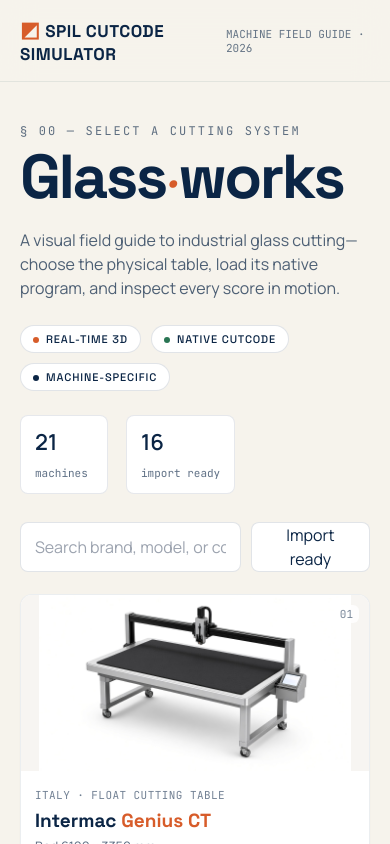
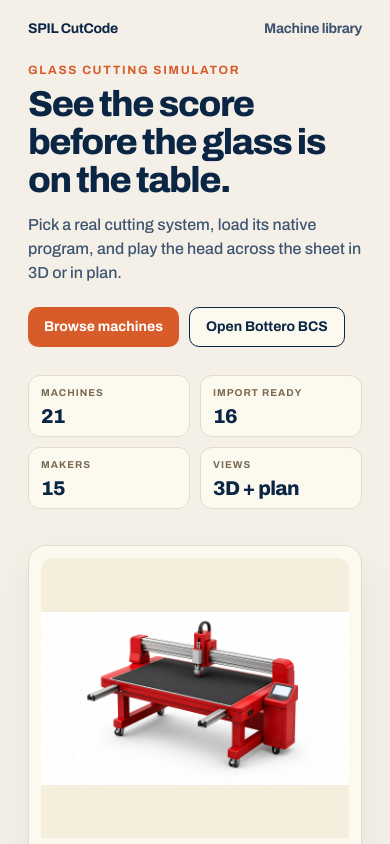
Before and after one commit to Evil-Shown/SPIL-CutCode-Viewer, a React (Vite) app in the folder apps/desktop/: page / in a window 390 px wide. Built offline with nearby package versions, Linux system fonts and the light colour scheme.

Commit message:
Revamp landing page layout and styling. Update font links for better performance and consistency. Redesign sections for improved user experience, including a new poster layout, enhanced navigation, and updated action buttons. Adjust CSS for better visual coherence and responsiveness.

```diff
--- a/apps/desktop/index.html
+++ b/apps/desktop/index.html
@@ -6,7 +6,7 @@
     <title>SPIL CutCode Simulator</title>
     <link rel="preconnect" href="https://fonts.googleapis.com" />
     <link rel="preconnect" href="https://fonts.gstatic.com" crossorigin />
-    <link href="https://fonts.googleapis.com/css2?family=Archivo:wght@500;650;700;800&family=JetBrains+Mono:wght@400;500&family=Manrope:wght@400;500;600&family=Newsreader:ital,wght@0,400;1,400;1,500&family=Space+Grotesk:wght@400;500;600;700&display=swap" rel="stylesheet" />
+    <link href="https://fonts.googleapis.com/css2?family=Archivo:wght@500;700;800&family=JetBrains+Mono:wght@400;500&family=Newsreader:ital,opsz,wght@0,6..72,400;1,6..72,400&family=Space+Grotesk:wght@500;600;700&display=swap" rel="stylesheet" />
   </head>
   <body class="bg-slate-50 text-slate-800 antialiased dark:bg-slate-950 dark:text-slate-100">
     <div id="root"></div>
--- a/apps/desktop/src/Landing.tsx
+++ b/apps/desktop/src/Landing.tsx
@@ -29,39 +29,112 @@
   }, [query, onlyReady]);
 
   const readyCount = MACHINES.filter((m) => m.importReady).length;
+  const featured = MACHINES.find((m) => m.id === "bottero-bcs") ?? MACHINES[0];
+  const rail = MACHINES.filter((m) => m.id !== featured.id).slice(0, 4);
+  const brands = [...new Set(MACHINES.map((m) => m.brand))];
 
   return (
     <div className="landing">
-      <nav className="landing-nav">
-        <div className="landing-brand"><span>◩</span> SPIL CUTCODE SIMULATOR</div>
-        <div className="landing-nav-meta">MACHINE FIELD GUIDE · 2026</div>
-      </nav>
-      <header className="landing-top">
+      <section className="poster">
+        <header className="poster-bar">
+          <span>SPIL CutCode</span>
+          <a href="#library">Machine library</a>
+        </header>
+
+        <div className="poster-grid">
+          <div className="poster-copy">
+            <p className="poster-kicker">Glass cutting simulator</p>
+            <h1>See the score before the glass is on the table.</h1>
+            <p>
+              Pick a real cutting system, load its native program, and play the head across the sheet in 3D or in plan.
+            </p>
+            <div className="poster-actions">
+              <a className="poster-cta" href="#library">Browse machines</a>
+              <button type="button" className="poster-ghost" onClick={() => onSelect(featured)}>
+                Open {featured.brand} {featured.model}
+              </button>
+            </div>
+            <dl className="poster-facts">
               <div>
-          <p className="eyebrow">§ 00 — Select a cutting system</p>
-          <h1>Glass<span>·</span>works</h1>
-          <p className="lede">
-            A visual field guide to industrial glass cutting—choose the physical table, load its native program, and inspect every score in motion.
-          </p>
-          <div className="landing-pills">
-            <span><i />Real-time 3D</span>
-            <span><i />Native cutcode</span>
-            <span><i />Machine-specific</span>
+                <dt>Machines</dt>
+                <dd>{MACHINES.length}</dd>
+              </div>
+              <div>
+                <dt>Import ready</dt>
+                <dd>{readyCount}</dd>
+              </div>
+              <div>
+                <dt>Makers</dt>
+                <dd>{brands.length}</dd>
+              </div>
+              <div>
+                <dt>Views</dt>
+                <dd>3D + plan</dd>
+              </div>
+            </dl>
+          </div>
+
+          <div className="poster-stage">
+            <button type="button" className="poster-frame" onClick={() => onSelect(featured)}>
+              <img src={`/machines/${featured.id}.png`} alt={`${featured.brand} ${featured.model}`} />
+              <span className="frame-cap">
+                <em>On the floor</em>
+                <strong>
+                  {featured.brand} {featured.model}
+                </strong>
+                <small>
+                  {featured.origin} · bed {featured.bed.width} × {featured.bed.height} mm
+                </small>
+              </span>
+            </button>
+            <div className="poster-rail">
+              {rail.map((m) => (
+                <button key={m.id} type="button" onClick={() => onSelect(m)}>
+                  <img src={`/machines/${m.id}.png`} alt="" />
+                  <span>
+                    {m.brand}
+                    <small>{m.model}</small>
+                  </span>
+                </button>
+              ))}
             </div>
           </div>
-        <div className="landing-stats">
+        </div>
+
+        <footer className="poster-foot">
+          <span>© 2026 SPIL</span>
+          <ul>
+            {brands.map((b) => (
+              <li key={b}>{b}</li>
+            ))}
+          </ul>
+        </footer>
+      </section>
+
+      <section className="poster-steps">
+        <article>
+          <span>01</span>
+          <h3>Pick the table</h3>
+          <p>Each card is a real cutting system — bed size, origin, and the file types that machine accepts.</p>
+        </article>
+        <article>
+          <span>02</span>
+          <h3>Load the cutcode</h3>
+          <p>Drop an OTD, CUT, or the maker’s own program. The sheet is built from that file, not from a generic drawing.</p>
+        </article>
+        <article>
+          <span>03</span>
+          <h3>Run the score</h3>
+          <p>Play the head across the glass in 3D, or drop to plan view and read every line of the path.</p>
+        </article>
+      </section>
+
+      <div className="landing-tools" id="library">
         <div>
-            <strong>{MACHINES.length}</strong>
-            <span>machines</span>
+          <p className="section-eyebrow">The tables</p>
+          <h2>Every system in the library.</h2>
         </div>
-          <div>
-            <strong>{readyCount}</strong>
-            <span>import ready</span>
-          </div>
-        </div>
-      </header>
-
-      <div className="landing-tools">
+        <div className="filter-row">
           <input
             value={query}
             onChange={(e) => setQuery(e.target.value)}
@@ -71,6 +144,7 @@
           <button type="button" className={onlyReady ? "chip on" : "chip"} onClick={() => setOnlyReady((v) => !v)}>
             Import ready
           </button>
+        </div>
       </div>
 
       <div className="machine-grid">
--- a/apps/desktop/src/index.css
+++ b/apps/desktop/src/index.css
@@ -181,116 +181,124 @@
 .landing {
   height: 100%;
   overflow: auto;
-  padding: 0 48px 72px;
-  background: #f6f3ec;
+  background: #f4f0e8;
   color: #0b2545;
+  font-family: Archivo, "Segoe UI", sans-serif;
 }
-.landing-nav {
-  position: sticky; top: 0; z-index: 5;
-  display: flex; justify-content: space-between; align-items: center;
-  margin: 0 -48px; padding: 16px 48px;
-  border-bottom: 1px solid rgba(11,37,69,.08);
-  background: rgba(246,243,236,.92); backdrop-filter: blur(16px);
+.poster {
+  display: flex;
+  flex-direction: column;
+  gap: 28px;
+  max-width: 1180px;
+  margin: 0 auto;
+  padding: 22px 28px 8px;
 }
-.landing-brand { font: 700 17px "Space Grotesk",sans-serif; letter-spacing: .03em; }
-.landing-brand span { color: #d75c2a; font-size: 21px; }
-.landing-nav-meta { font: 11px "JetBrains Mono",monospace; color: rgba(11,37,69,.62); }
-.landing-pills { display: flex; flex-wrap: wrap; gap: 10px; margin-top: 25px; }
-.landing-pills span { border: 1px solid rgba(11,37,69,.12); border-radius: 999px; background: #fff; padding: 6px 12px; font: 500 11px "Space Grotesk",sans-serif; letter-spacing: .08em; text-transform: uppercase; }
-.landing-pills i { display: inline-block; width: 6px; height: 6px; margin-right: 7px; border-radius: 50%; background: #d75c2a; }
-.landing-pills span:nth-child(2) i { background: #2a7553; }
-.landing-pills span:nth-child(3) i { background: #0b2545; }
-
-.landing-top {
+.poster-bar {
   display: flex;
   justify-content: space-between;
-  gap: 32px;
-  align-items: flex-end;
-  max-width: 1280px;
-  margin: 0 auto;
-  padding-top: 40px;
+  align-items: center;
+  font: 700 14px/1 Archivo, sans-serif;
+  letter-spacing: -0.02em;
 }
-
-.eyebrow {
-  margin: 0 0 6px;
-  font-size: 12px;
-  letter-spacing: 0.18em;
+.poster-bar a { color: #3e5470; font-weight: 600; font-size: 14px; }
+.poster-grid {
+  display: grid;
+  grid-template-columns: minmax(280px, 0.9fr) minmax(340px, 1.1fr);
+  gap: 36px;
+  align-items: center;
+}
+.poster-copy > .poster-kicker {
+  margin: 0 0 10px;
+  max-width: none;
+  font: 700 12px/1 Archivo, sans-serif;
+  letter-spacing: 0.14em;
   text-transform: uppercase;
-  color: rgba(11,37,69,.65);
-  font-family: "JetBrains Mono", monospace;
+  color: #d75c2a;
 }
-
-.landing h1 {
+.poster h1 {
   margin: 0;
-  font: 650 clamp(40px, 5vw, 64px)/1 "Space Grotesk", sans-serif;
-  letter-spacing: -.04em;
+  max-width: 520px;
+  font: 800 clamp(36px, 4.2vw, 52px)/1.05 Archivo, sans-serif;
+  letter-spacing: -0.04em;
 }
-.landing h1 span { color: #d75c2a; font-family: Newsreader,serif; font-style: italic; font-weight: 400; }
-
-.lede {
-  max-width: 560px;
+.poster-copy > p {
+  max-width: 460px;
   margin: 14px 0 0;
-  color: rgba(11,37,69,.72);
-  font: 400 16px/1.5 "Manrope", sans-serif;
+  font: 500 16px/1.5 Archivo, sans-serif;
+  color: #3e5470;
 }
-
-.landing-stats {
-  display: flex;
-  gap: 18px;
+.poster-actions { display: flex; flex-wrap: wrap; gap: 10px; margin-top: 22px; }
+.poster-cta, .poster-ghost {
+  display: inline-flex;
+  align-items: center;
+  border-radius: 10px;
+  padding: 12px 16px;
+  font: 700 14px/1 Archivo, sans-serif;
+  cursor: pointer;
 }
-
-.landing-stats div {
-  min-width: 88px;
-  padding: 10px 14px;
-  border: 1px solid rgba(11,37,69,.1);
-  border-radius: 8px;
-  background: #fff;
+.poster-cta { background: #d75c2a; color: #fff; }
+.poster-cta:hover { background: #a8421a; }
+.poster-ghost { background: #fcf9ef; color: #0b2545; border: 1px solid #0b2545; }
+.poster-facts {
+  display: grid;
+  grid-template-columns: repeat(4, minmax(0, 1fr));
+  gap: 10px;
+  margin: 28px 0 0;
 }
-
-.landing-stats strong {
-  display: block;
-  font-size: 22px;
+.poster-facts div { background: #fcf9ef; border: 1px solid #e4dccb; border-radius: 12px; padding: 12px 12px 10px; }
+.poster-facts dt { font: 700 10px/1 Archivo, sans-serif; letter-spacing: 0.1em; text-transform: uppercase; color: #7a6a52; }
+.poster-facts dd { margin: 8px 0 0; font: 800 20px/1 Archivo, sans-serif; letter-spacing: -0.03em; }
+.poster-stage { background: #fcf9ef; border: 1px solid #e4dccb; border-radius: 18px; padding: 12px; box-shadow: 0 18px 40px rgba(11, 37, 69, 0.06); }
+.poster-frame {
+  display: block; width: 100%; text-align: left; background: #f5eedc; border: 0; border-radius: 12px; cursor: pointer; color: #0b2545; overflow: hidden;
 }
-
-.landing-stats span {
-  color: rgba(11,37,69,.65);
-  font: 11px "JetBrains Mono",monospace;
+.poster-frame img { width: 100%; height: 280px; object-fit: contain; display: block; }
+.frame-cap { display: flex; flex-direction: column; gap: 2px; padding: 12px 14px 14px; background: #fcf9ef; }
+.frame-cap em { font: 700 10px/1 Archivo, sans-serif; letter-spacing: 0.12em; text-transform: uppercase; color: #d75c2a; font-style: normal; }
+.frame-cap strong { font: 800 18px/1.1 Archivo, sans-serif; }
+.frame-cap small { color: #6d604c; font: 500 12px/1.3 Archivo, sans-serif; }
+.poster-rail { display: grid; grid-template-columns: repeat(4, 1fr); gap: 8px; margin-top: 8px; }
+.poster-rail button {
+  display: flex; flex-direction: column; align-items: flex-start; gap: 4px;
+  border: 1px solid #e4dccb; background: #fcf9ef; color: #0b2545; cursor: pointer; padding: 6px; border-radius: 10px; text-align: left;
 }
+.poster-rail button:hover { border-color: #d75c2a; }
+.poster-rail img { width: 100%; height: 58px; object-fit: contain; background: #f5eedc; border-radius: 6px; }
+.poster-rail span { font: 700 11px/1.2 Archivo, sans-serif; padding: 0 2px 2px; }
+.poster-rail small { display: block; font-weight: 500; color: #6d604c; }
+.poster-foot { display: flex; flex-wrap: wrap; gap: 8px 18px; align-items: center; padding: 4px 0 8px; color: #7a6a52; font: 600 12px/1.3 Archivo, sans-serif; }
+.poster-foot ul { display: flex; flex-wrap: wrap; gap: 8px 16px; }
+.poster-steps {
+  display: grid; grid-template-columns: repeat(3, 1fr); gap: 14px;
+  max-width: 1180px; margin: 8px auto 0; padding: 8px 28px 4px;
+}
+.poster-steps article { padding: 18px; background: #fcf9ef; border: 1px solid #e4dccb; border-radius: 14px; }
+.poster-steps span { font: 800 12px/1 Archivo, sans-serif; letter-spacing: 0.12em; color: #d75c2a; }
+.poster-steps h3 { margin: 8px 0 6px; font: 800 18px/1.15 Archivo, sans-serif; letter-spacing: -0.03em; }
+.poster-steps p { margin: 0; font: 500 14px/1.5 Archivo, sans-serif; color: #3e5470; }
 
 .landing-tools {
   display: flex;
-  gap: 10px;
-  margin: 28px auto 22px;
+  justify-content: space-between;
+  align-items: end;
+  gap: 24px;
   max-width: 1280px;
+  margin: 0 auto;
+  padding: 48px 28px 18px;
 }
-
+.section-eyebrow { margin: 0 0 6px; font-size: 11px; letter-spacing: .14em; text-transform: uppercase; color: #d75c2a; }
+.landing-tools h2 { margin: 0; font: 800 32px/1.05 Archivo, sans-serif; letter-spacing: -0.04em; }
+.filter-row { display: flex; gap: 8px; }
 .landing-tools input {
-  flex: 1;
-  border: 1px solid rgba(11,37,69,.12);
-  border-radius: 8px;
-  background: #fff;
-  color: #0b2545;
-  padding: 12px 14px;
-  outline: none;
+  width: 280px; border: 1px solid #d8cdb8; background: #fcf9ef; color: #0b2545;
+  border-radius: 10px; padding: 11px 12px; font: 500 14px Archivo, sans-serif; outline: none;
 }
-
-.landing-tools input:focus {
-  border-color: #d75c2a;
+.landing-tools input:focus { border-color: #d75c2a; }
+.chip {
+  border: 1px solid #d8cdb8; background: #fcf9ef; color: #0b2545; border-radius: 10px; padding: 0 14px;
+  font: 700 13px Archivo, sans-serif;
 }
-
-.chip {
-  border: 1px solid rgba(11,37,69,.12);
-  border-radius: 8px;
-  background: #fff;
-  color: #0b2545;
-  padding: 0 16px;
-}
-
-.chip.on {
-  border-color: #d75c2a;
-  background: #d75c2a;
-  color: #fcf9ef;
-}
+.chip.on { background: #d75c2a; color: #fff; border-color: #d75c2a; }
 
 .machine-grid {
   display: grid;
@@ -298,83 +306,33 @@
   gap: 16px;
   max-width: 1280px;
   margin: 0 auto;
+  padding: 8px 28px 64px;
 }
+.machine-card {
+  display: flex; flex-direction: column; align-items: flex-start; gap: 4px; position: relative;
+  text-align: left; padding: 0 0 16px; border: 1px solid #e4dccb; border-radius: 16px; background: #fcf9ef; color: #0b2545;
+  cursor: pointer; overflow: hidden; box-shadow: 0 1px 2px rgba(18,23,28,.04);
+}
+.machine-card:hover { border-color: #d75c2a; box-shadow: 0 12px 28px rgba(18,23,28,.08); }
+.machine-thumb { width: 100%; height: 176px; margin: 0 0 12px; object-fit: contain; background: #f5eedc; display: block; }
+.card-index { position: absolute; top: 10px; right: 12px; font: 700 12px Archivo, sans-serif; color: #7a6a52; }
+.card-kicker, .machine-card strong, .card-bed, .card-summary, .card-foot { padding-left: 14px; padding-right: 14px; }
+.card-kicker { font-size: 11px; letter-spacing: .08em; text-transform: uppercase; color: #7a6a52; }
+.machine-card strong { font: 800 18px/1.15 Archivo, sans-serif; letter-spacing: -0.03em; }
+.machine-card em { font-style: normal; font-weight: 500; color: #d75c2a; }
+.card-bed, .card-summary { color: #3e5470; font-size: 14px; line-height: 1.45; }
+.card-foot { margin-top: 8px; font-size: 12px; }
+.ready { color: #2a7553; font: 600 11px "JetBrains Mono", monospace; }
+.soon { color: #d75c2a; }
+.empty-search { color: #6d604c; }
 
-.machine-card {
-  display: flex;
-  flex-direction: column;
-  align-items: flex-start;
-  gap: 4px; position: relative;
-  text-align: left;
-  padding: 0 0 16px;
-  border: 1px solid rgba(11,37,69,.08);
-  background: #fff;
-  color: inherit;
-  cursor: pointer;
-  border-radius: 12px;
-  overflow: hidden;
-  box-shadow: 0 1px 2px rgba(11,37,69,.04);
-  transition: transform .2s ease, box-shadow .2s ease;
-}
-
-.machine-card:hover {
-  transform: translateY(-3px);
-  box-shadow: 0 16px 36px rgba(11,37,69,.1);
-}
-
-.machine-thumb { width: 100%; height: 176px; margin: 0 0 12px; object-fit: contain; background: #f7f5f2; display: block; }
-.card-index { position: absolute; top: 10px; right: 10px; font: 11px "JetBrains Mono",monospace; color: rgba(11,37,69,.55); background: rgba(255,255,255,.86); border-radius: 6px; padding: 2px 6px; }
-.card-kicker, .machine-card strong, .card-bed, .card-summary, .card-foot { padding-left: 14px; padding-right: 14px; }
-
-.card-kicker {
-  font-size: 11px;
-  letter-spacing: 0.04em;
-  text-transform: uppercase;
-  color: rgba(11,37,69,.58);
-  font-family: "JetBrains Mono",monospace;
-}
-
-.machine-card strong {
-  font: 650 19px "Space Grotesk",sans-serif;
-  font-weight: 650;
-}
-
-.machine-card em {
-  font-style: normal;
-  color: #d75c2a;
-}
-
-.card-bed,
-.card-summary {
-  color: rgba(11,37,69,.68);
-  font-size: 13px;
-  line-height: 1.4;
-}
-
-.card-foot {
-  margin-top: 8px;
-  font-size: 12px;
-}
-
-.ready {
-  color: #2a7553;
-  font: 500 11px "JetBrains Mono",monospace;
-}
-
-.soon {
-  color: #a8421a;
-}
-
-.empty-search {
-  color: rgba(11,37,69,.62);
-}
-
-@media (max-width: 800px) {
-  .landing { padding-left: 20px; padding-right: 20px; }
-  .landing-nav { margin: 0 -20px; padding-left: 20px; padding-right: 20px; }
-  .landing-top { display: block; }
-  .landing-stats { margin-top: 24px; }
-  .landing h1 { font-size: 62px; }
+@media (max-width: 900px) {
+  .poster-grid, .poster-steps { grid-template-columns: 1fr; }
+  .poster-facts { grid-template-columns: 1fr 1fr; }
+  .poster-rail { grid-template-columns: 1fr 1fr; }
+  .landing-tools { display: block; padding-left: 20px; padding-right: 20px; }
+  .filter-row { margin-top: 14px; }
+  .machine-grid, .poster-steps { padding-left: 20px; padding-right: 20px; }
 }
 
 /* Machine workbench */
```
Lines whose indentation alone changed are shown as unchanged.
